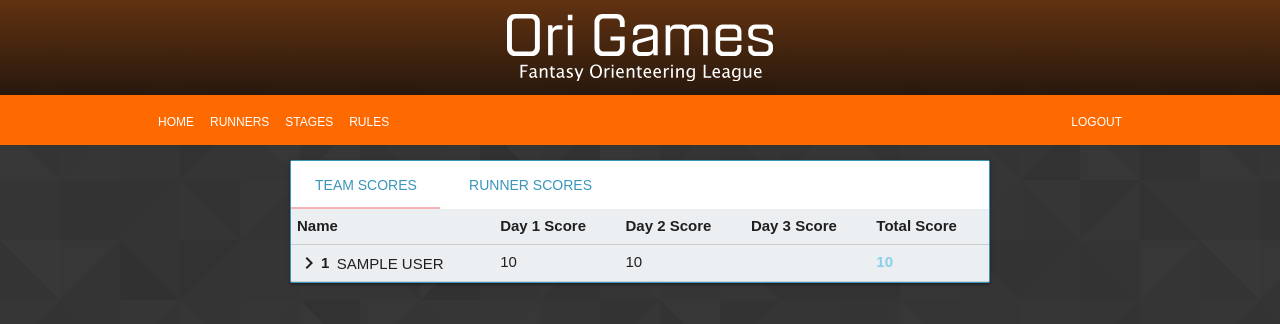
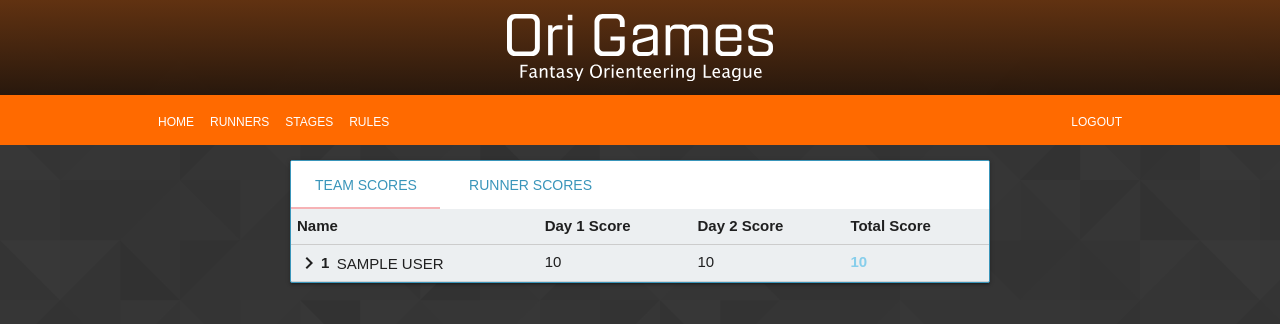
Before and after one commit to bilgeonceken/origames, a Django app: page /league/results in a window 1280 px wide. Shown: the top 324 px of the page. Run offline with Django 3.2, Linux system fonts and the light colour scheme; a user stored in the database is signed in; tables that the repository leaves empty hold one stand-in row (values such as "Sample post").

Commit message:
removed 'day 3 results' column from result page

```diff
--- a/league/templates/league/results.html
+++ b/league/templates/league/results.html
@@ -29,7 +29,6 @@ Results
 		      <th>Name</th>
 					<th>Day 1 Score</th>
 					<th>Day 2 Score</th>
-					<th>Day 3 Score</th>
 					<th>Total Score</th>
 		    </tr>
 		  </thead>
@@ -39,7 +38,6 @@ Results
 		      <td class="uppercase"><i class="material-icons">chevron_right</i><span class="num"></span>{{team.owner.first_name}} {{ team.owner.last_name }}</td>
 		      <td>{{team.stage_1_score}}</td>
 		      <td>{{team.stage_2_score}}</td>
-		      <td>{{team.stage_3_score}}</td>
 		      <td class="total">{{team.total_score}}</td>
 		    </tr>
 		    <tr class="fold">
@@ -55,7 +53,6 @@ Results
 										<th>Group</th>
 										<th>Day 1 Score</th>
 										<th>Day 2 Score</th>
-										<th>Day 3 Score</th>
 										<th>Total Score</th>
 		              </tr>
 		            </thead>
@@ -67,7 +64,6 @@ Results
 		                <td>{{partic.group}}</td>
 		                <td>{{partic.score_1}}</td>
 		                <td>{{partic.score_2}}</td>
-		                <td>{{partic.score_3}}</td>
 		                <td>{{partic.total_score}}</td>
 		              </tr>
 									{% endfor %}
@@ -90,7 +86,6 @@ Results
 							<th class="notsorted">Group</th>
 							<th class="notsorted">Day 1 Score</th>
 							<th class="notsorted">Day 2 Score</th>
-							<th class="notsorted">Day 3 Score</th>
 							<th class="notsorted">Total Score</th>
 						</tr>
 					</thead>
@@ -99,13 +94,11 @@ Results
 
 						<tr {% if part.group == "1" %} class="group1" {% endif %}
                 {% if part.group == "2" %} class="group2" {% endif %}
-                {% if part.group == "3" %} class="group3" {% endif %}>
 							<td class="numbefore">{{part.player.name}}</td>
 							<!-- <td>{{part.player.official_category}}</td> -->
 							<td>{{part.group}}</td>
 							<td>{{part.score_1}}</td>
 							<td>{{part.score_2}}</td>
-							<td>{{part.score_3}}</td>
               <td>{{part.total_score}}</td>
 						</tr>
 						{% endfor %}
```
